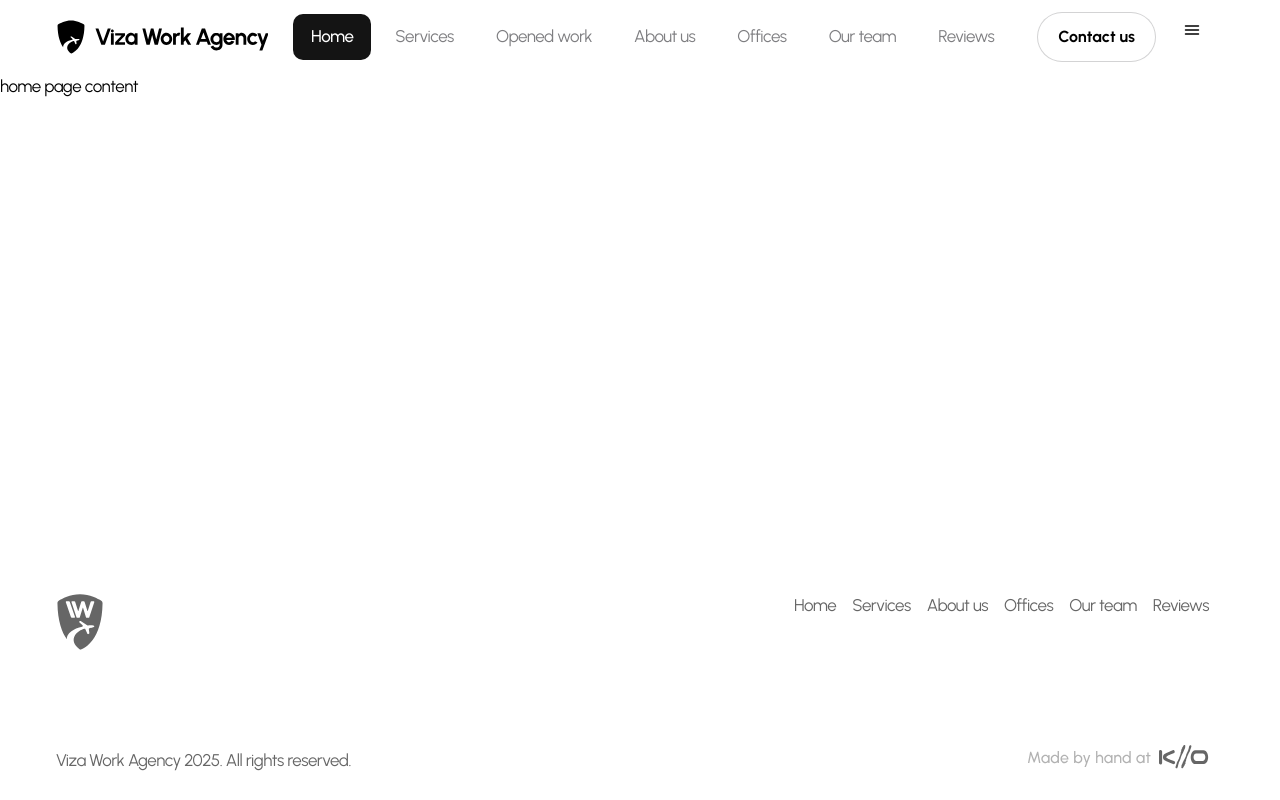
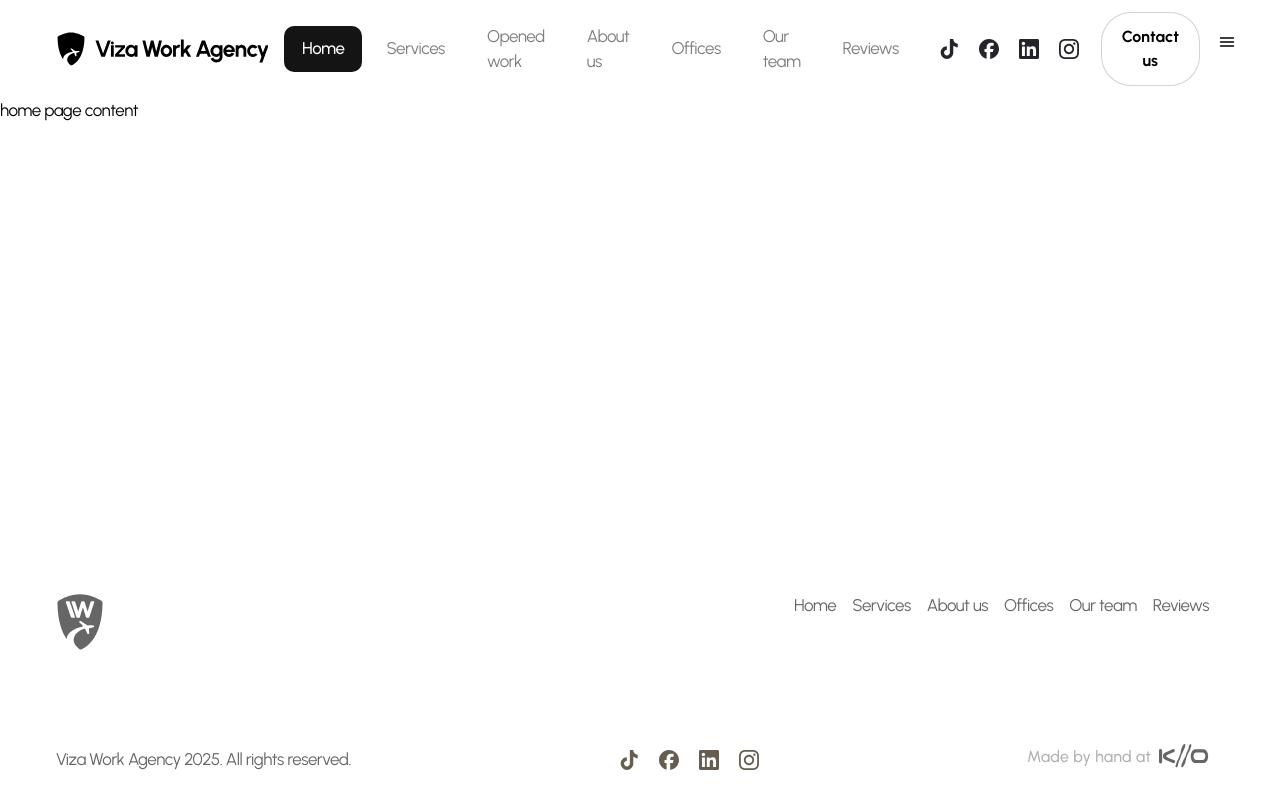
Before and after one commit to SP10/visa-agency, a website with bundled scripts: page index.html in a window 1280 px wide. Built offline with nearby package versions, Linux system fonts and the light colour scheme.

Commit message:
added social icon block

```diff
--- a/assets/client/styles/_variables.scss
+++ b/assets/client/styles/_variables.scss
@@ -36,8 +36,10 @@
   --border-btn-secondary-hover: rgba(36, 36, 42, 0.4);
   --border-btn-secondary-active: rgba(36, 36, 42, 0.7);
 
-  --color-icon: #3F3F59;
-  --color-icon-hover: #24242A;
+  --color-icon: #24242A;
+  --color-icon-hover: #3F3F59;
+  --color-icon-secondary: #655D4F;
+  --color-icon-secondary-hover: #7e7e81;
 
   --shadow: 0 0 0 #{rem(3)} #191919;
 
--- a/assets/client/styles/blocks/_soc1als.scss
+++ /dev/null
@@ -1,63 +0,0 @@
-@use '../helpers' as *;
-
-.soc1als {
-  &--3-cols {
-    width: 100%;
-    max-width: rem(308);
-
-    .soc1als {
-      &__list {
-        display: grid;
-        grid-template-columns: repeat(3, 1fr);
-        row-gap: rem(10);
-
-        @include laptop {
-          column-gap: rem(10);
-        }
-      }
-
-      &__link {
-        @include flex-center;
-
-        width: 100%;
-        height: rem(60);
-        background-color: var(--color-dark-10);
-        border: var(--border);
-        border-radius: rem(6);
-
-        @include laptop {
-          height: rem(48);
-        }
-
-        @include hover {
-          border-color: var(--color-accent);
-        }
-      }
-    }
-  }
-
-  &__list {
-    display: flex;
-    column-gap: rem(20);
-
-    @include laptop {
-      column-gap: rem(14);
-    }
-  }
-
-  &__item {
-    display: flex;
-  }
-
-  &__link {
-    --size: #{rem(24)};
-
-    @include square(var(--size));
-
-    color: var(--color-light);
-
-    @include laptop {
-      --size: #{rem(20)};
-    }
-  }
-}
--- /dev/null
+++ b/assets/client/styles/blocks/_socials.scss
@@ -0,0 +1,34 @@
+@use '../helpers' as *;
+
+.socials {
+  &__list {
+    display: flex;
+    column-gap: 8px;
+
+    @include mobile-s {
+      column-gap: 16px;
+    }
+  }
+
+  &__item {
+    display: flex;
+    padding: 6px;
+  }
+
+  &__link {
+    color: var(--color-icon);
+
+    @include hover {
+      color: var(--color-icon-hover);
+      transform: scale(1.05);
+    }
+
+    &.m-secondary {
+      color: var(--color-icon-secondary);
+
+      @include hover {
+        color: var(--color-icon-secondary-hover);
+      }
+    }
+  }
+}
--- a/assets/client/styles/main.scss
+++ b/assets/client/styles/main.scss
@@ -12,7 +12,7 @@
 @use 'blocks/burger-button';
 @use 'blocks/header';
 @use 'blocks/badge';
-@use 'blocks/soc1als';
+@use 'blocks/socials';
 @use 'blocks/footer';
 @use 'blocks/metrics';
 @use 'blocks/team';
--- a/template/footer.html
+++ b/template/footer.html
@@ -33,32 +33,32 @@
         </div>
         <div class="footer__extra">
             <p class="footer__copyright">Viza Work Agency <time datetime="2025">2025</time>. All rights reserved.</p>
-            <div class="footer__soc1als soc1als">
-                <ul class="soc1als__list">
-                    <li class="soc1als__item">
-                        <a class="soc1als__link" href="/" target="_blank" aria-label="TikTok" title="TikTok">
-                            <svg width="32" height="32">
+            <div class="footer__soc1als socials">
+                <ul class="socials__list">
+                    <li class="socials__item">
+                        <a class="socials__link m-secondary" href="/" target="_blank" aria-label="TikTok" title="TikTok">
+                            <svg width="20" height="20">
                                 <use href="#tiktok" />
                             </svg>
                         </a>
                     </li>
-                    <li class="soc1als__item">
-                        <a class="soc1als__link" href="/" target="_blank" aria-label="Facebook" title="Facebook">
-                            <svg width="32" height="32">
+                    <li class="socials__item">
+                        <a class="socials__link m-secondary" href="/" target="_blank" aria-label="Facebook" title="Facebook">
+                            <svg width="20" height="20">
                                 <use href="#facebook" />
                             </svg>
                         </a>
                     </li>
-                    <li class="soc1als__item">
-                        <a class="soc1als__link" href="/" target="_blank" aria-label="LinkedIn" title="LinkedIn">
-                            <svg width="32" height="32">
+                    <li class="socials__item">
+                        <a class="socials__link m-secondary" href="/" target="_blank" aria-label="LinkedIn" title="LinkedIn">
+                            <svg width="20" height="20">
                                 <use href="#linkedin" />
                             </svg>
                         </a>
                     </li>
-                    <li class="soc1als__item">
-                        <a class="soc1als__link" href="/" target="_blank" aria-label="Instagram" title="Instagram">
-                            <svg width="32" height="32">
+                    <li class="socials__item">
+                        <a class="socials__link m-secondary" href="/" target="_blank" aria-label="Instagram" title="Instagram">
+                            <svg width="20" height="20">
                                 <use href="#instagram" />
                             </svg>
                         </a>
--- a/template/header.html
+++ b/template/header.html
@@ -32,6 +32,38 @@
             </li>
           </ul>
         </nav>
+        <div class="socials">
+          <ul class="socials__list">
+            <li class="socials__item">
+              <a class="socials__link" href="/" target="_blank" aria-label="TikTok" title="TikTok">
+                <svg width="20" height="20">
+                  <use href="#tiktok" />
+                </svg>
+              </a>
+            </li>
+            <li class="socials__item">
+              <a class="socials__link" href="/" target="_blank" aria-label="Facebook" title="Facebook">
+                <svg width="20" height="20">
+                  <use href="#facebook" />
+                </svg>
+              </a>
+            </li>
+            <li class="socials__item">
+              <a class="socials__link" href="/" target="_blank" aria-label="LinkedIn" title="LinkedIn">
+                <svg width="20" height="20">
+                  <use href="#linkedin" />
+                </svg>
+              </a>
+            </li>
+            <li class="socials__item">
+              <a class="socials__link" href="/" target="_blank" aria-label="Instagram" title="Instagram">
+                <svg width="20" height="20">
+                  <use href="#instagram" />
+                </svg>
+              </a>
+            </li>
+          </ul>
+        </div>
         <button class="button button-secondary m-small" href="#">
           Contact us
         </button>
```
Also changed, not shown: assets/client/styles/main.css, styles/main.css (deleted), 2 other files.
